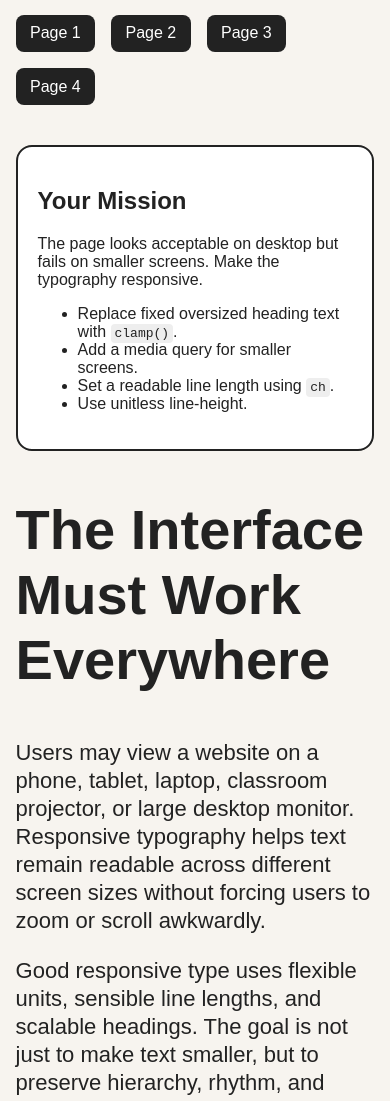
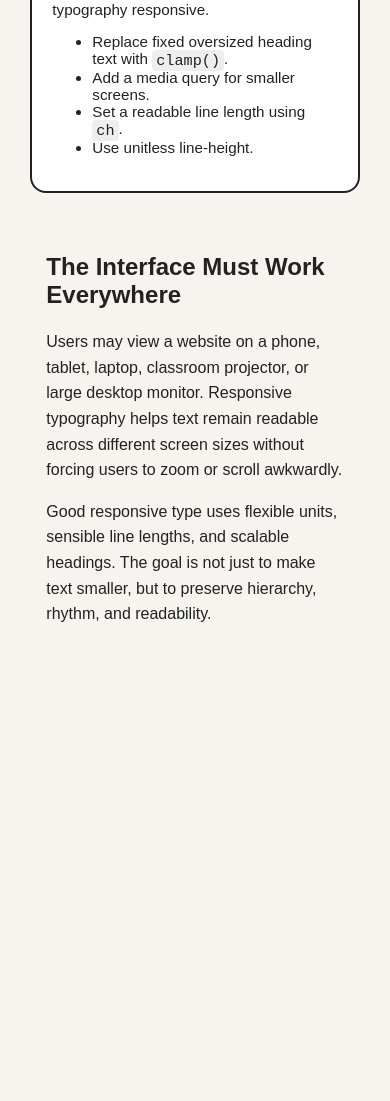
Before and after one commit to aedenp/Lab-2---COMP-1054, a plain HTML site: page responsive.html in a window 390 px wide. Shown: the part 433-1534 px from the top of the page. After the commit the page ends 1108 px from the top, so only its background shows below. Drawn offline with Linux system fonts and the light colour scheme.

Commit message:
make some changes

```diff
--- a/css/responsive.css
+++ b/css/responsive.css
@@ -30,6 +30,7 @@
 @media (max-width: 768px){
     .page-three{
         font-size: 0.95rem;
+        padding: 1rem;
     }
 
     .article{
@@ -45,7 +46,7 @@
     }
 
     .article p{
-        font-size: clamp(1rem, 4vw, 1.25rem);
+        font-size: 1rem;
         max-width: 60ch;
     }
 }
--- a/responsive.html
+++ b/responsive.html
@@ -5,6 +5,7 @@
   <meta name="viewport" content="width=device-width, initial-scale=1.0" />
   <title>Escape Room | Page Three</title>
   <link rel="stylesheet" href="css/styles.css" />
+  <link rel="stylesheet" href="css/responsive.css" />
 </head>
 <body class="page-three">
   <header class="site-header">
```
